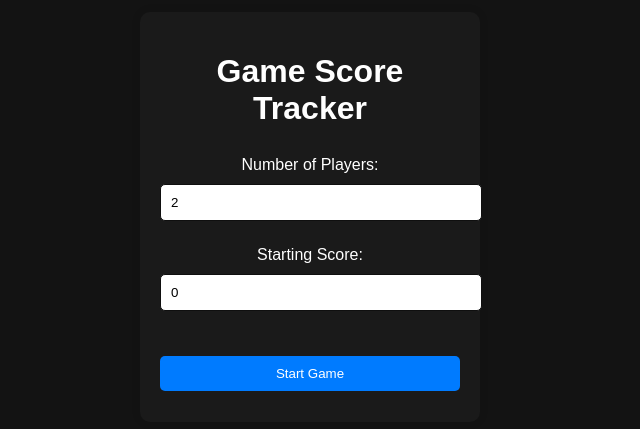
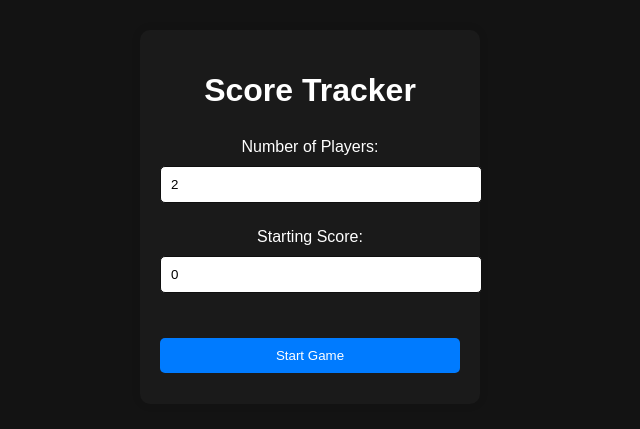
Before and after one commit to kay-who-codes/Game-Point-Tracker, a plain HTML site: page index.html in a window 1280 px wide. Shown: the part 183-612 px from the top of the page, without its empty margins (330-970 px from the left). Drawn offline with Linux system fonts and the light colour scheme.

Commit message:
Update index.html

```diff
--- a/index.html
+++ b/index.html
@@ -3,12 +3,12 @@
 <head>
     <meta charset="UTF-8">
     <meta name="viewport" content="width=device-width, initial-scale=1.0">
-    <title>Game Score Tracker</title>
+    <title>🔢 Score Tracker</title>
     <link rel="stylesheet" href="styles.css">
 </head>
 <body>
     <div class="container">
-        <h1>Game Score Tracker</h1>
+        <h1>Score Tracker</h1>
         <div class="config">
             <label for="numPlayers">Number of Players:</label>
             <input type="number" id="numPlayers" min="1" max="10" value="2">
```
